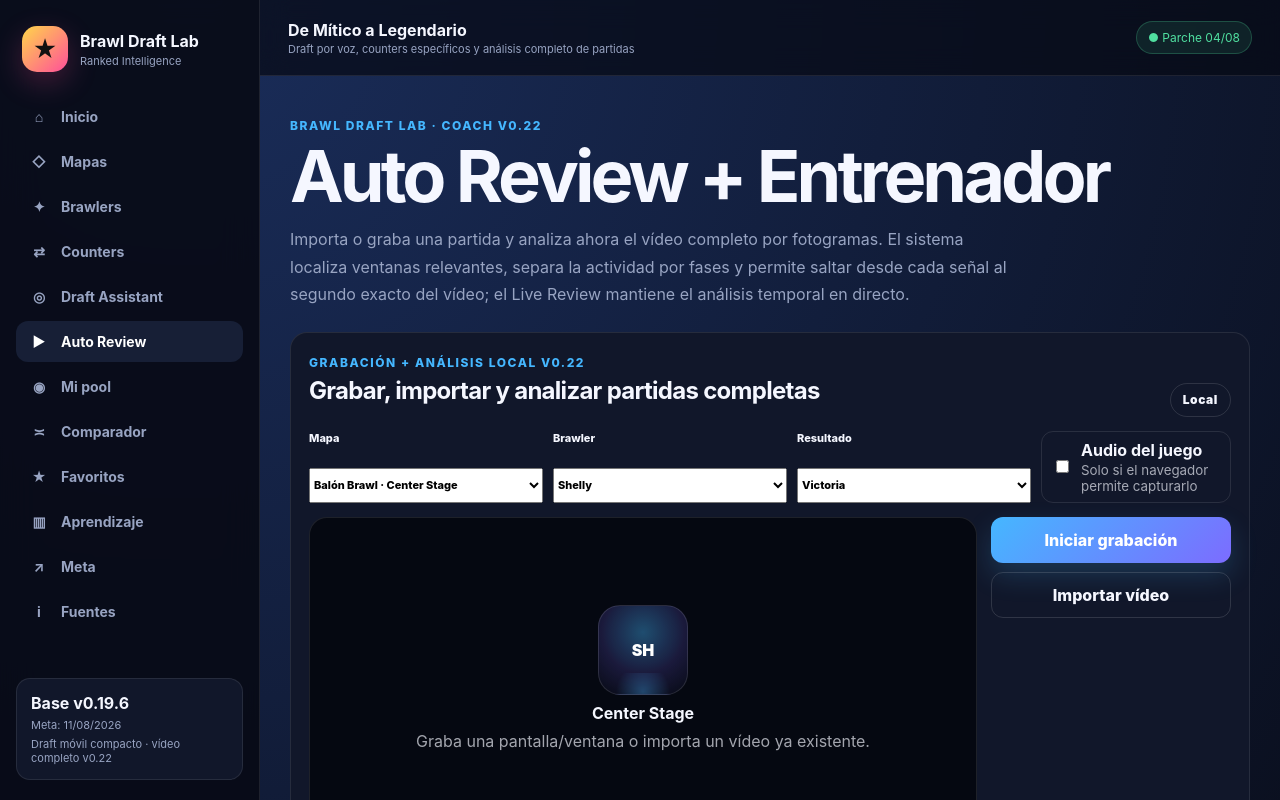
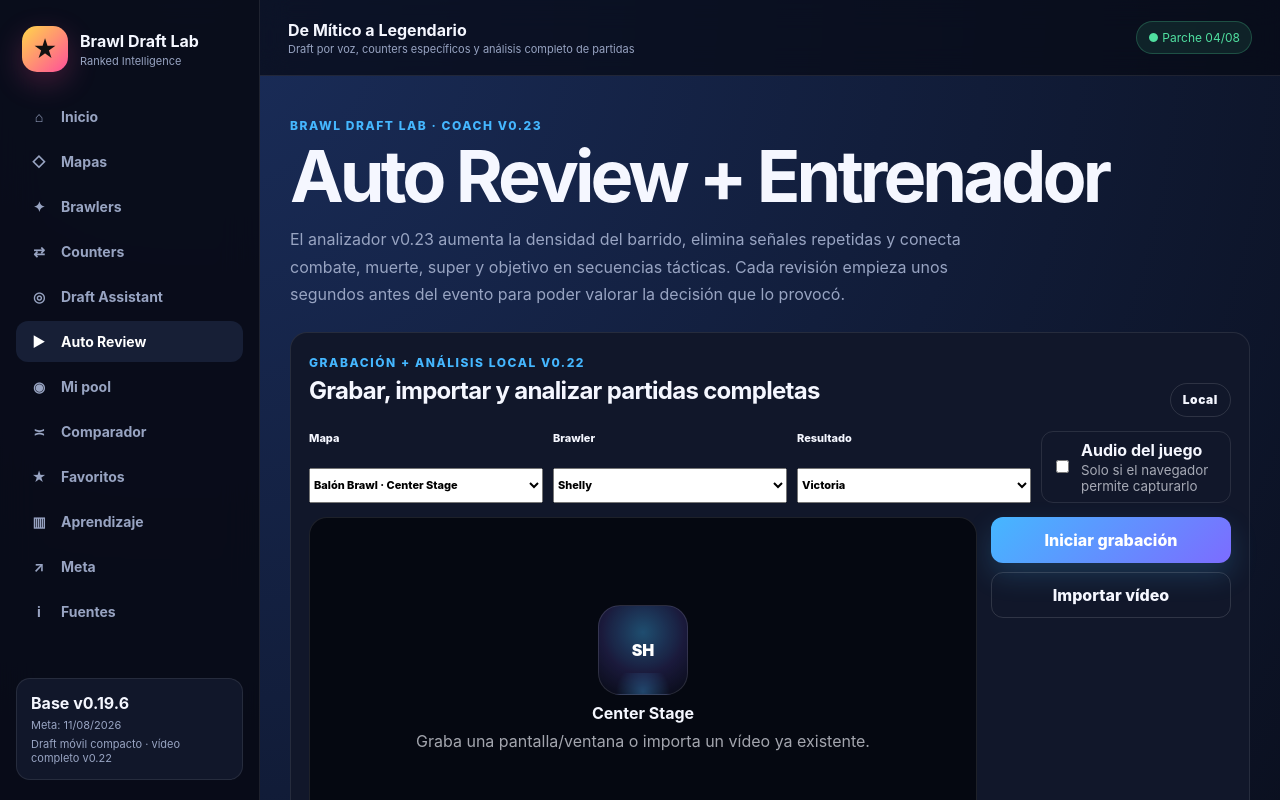
Before and after one commit to Raixerx1/Brawl-Stars-Lab-, a Next.js app: page /live in a window 1280 px wide. Shown: the top 800 px of the page. Built offline with nearby package versions, Linux system fonts and the light colour scheme; no server answers.

Commit message:
Actualizar Auto Review a Coach v0.23

```diff
--- a/src/app/live/page.tsx
+++ b/src/app/live/page.tsx
@@ -2,6 +2,7 @@
 import "../coach-debrief-v19.css";
 import "../coach-debrief-v20.css";
 import "./video-review-v22.css";
+import "./video-review-v23.css";
 import CoachDebriefDashboard from "@/components/CoachDebriefDashboard";
 import LearningDashboard from "@/components/LearningDashboard";
 import LiveMatchAnalyzer from "@/components/LiveMatchAnalyzer";
@@ -10,15 +11,15 @@
 
 export const metadata: Metadata = {
   title: "Auto Review y Entrenador",
-  description: "Análisis local de vídeo completo, revisión en directo, debrief táctico y aprendizaje contextual para Brawl Stars Ranked.",
+  description: "Análisis local de vídeo completo, secuencias tácticas, revisión en directo, debrief y aprendizaje contextual para Brawl Stars Ranked.",
 };
 
 export default function LiveReviewPage() {
   return <div className="page">
     <div className="page-heading">
-      <span className="eyebrow">Brawl Draft Lab · Coach v0.22</span>
+      <span className="eyebrow">Brawl Draft Lab · Coach v0.23</span>
       <h1>Auto Review + Entrenador</h1>
-      <p>Importa o graba una partida y analiza ahora el vídeo completo por fotogramas. El sistema localiza ventanas relevantes, separa la actividad por fases y permite saltar desde cada señal al segundo exacto del vídeo; el Live Review mantiene el análisis temporal en directo.</p>
+      <p>El analizador v0.23 aumenta la densidad del barrido, elimina señales repetidas y conecta combate, muerte, super y objetivo en secuencias tácticas. Cada revisión empieza unos segundos antes del evento para poder valorar la decisión que lo provocó.</p>
     </div>
     <MatchRecorder maps={maps} brawlers={brawlers} />
     <LiveMatchAnalyzer maps={maps} brawlers={brawlers} />
```
